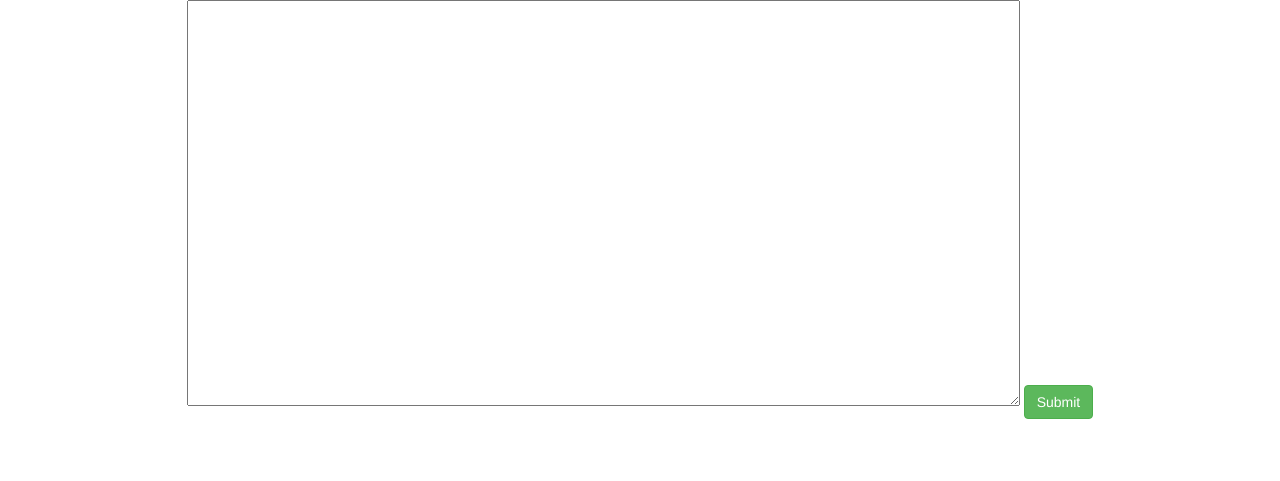
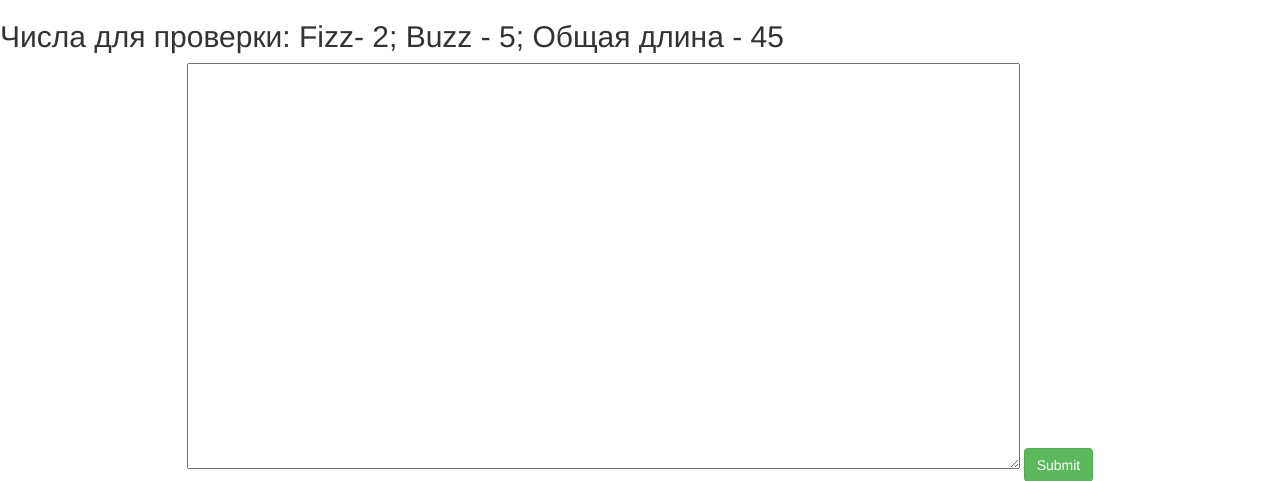
Before and after one commit to SergeyZhilin/New-CodeEval, a PHP site: page / in a window 1280 px wide. Shown: the top 481 px of the page. Run offline with PHP 8.4, Linux system fonts and the light colour scheme.

Commit message:
small change, in work...

```diff
--- a/index.php
+++ b/index.php
@@ -27,6 +27,7 @@
 	  			# code...
 	  		}
 	  ?>
+      <h2>Числа для проверки: Fizz- 2; Buzz - 5; Общая длина - 45</h2>
   <form method="post">
 	<div id="container">
 		<textarea name="textarea" type="textarea" cols="100" rows="20"></textarea>
--- /dev/null
+++ b/main.txt
@@ -0,0 +1 @@
+1 Fizz 3 Fizz Buzz Fizz 7 Fizz 9 FizzBuzz 11 Fizz 13 Fizz Buzz Fizz 17 Fizz 19 FizzBuzz 21 Fizz 23 Fizz Buzz Fizz 27 Fizz 29 FizzBuzz 31 Fizz 33 Fizz Buzz Fizz 37 Fizz 39 FizzBuzz 41 Fizz 43 Fizz Buzz
```
